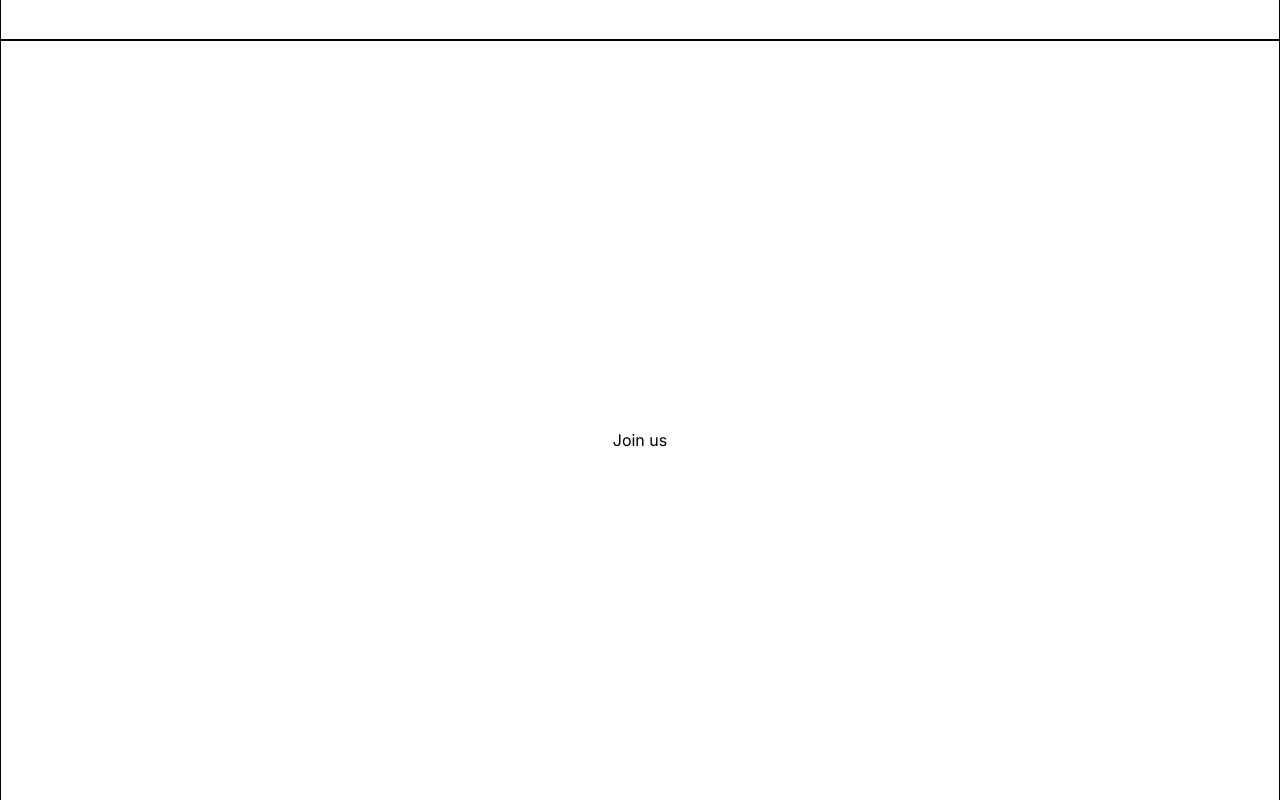
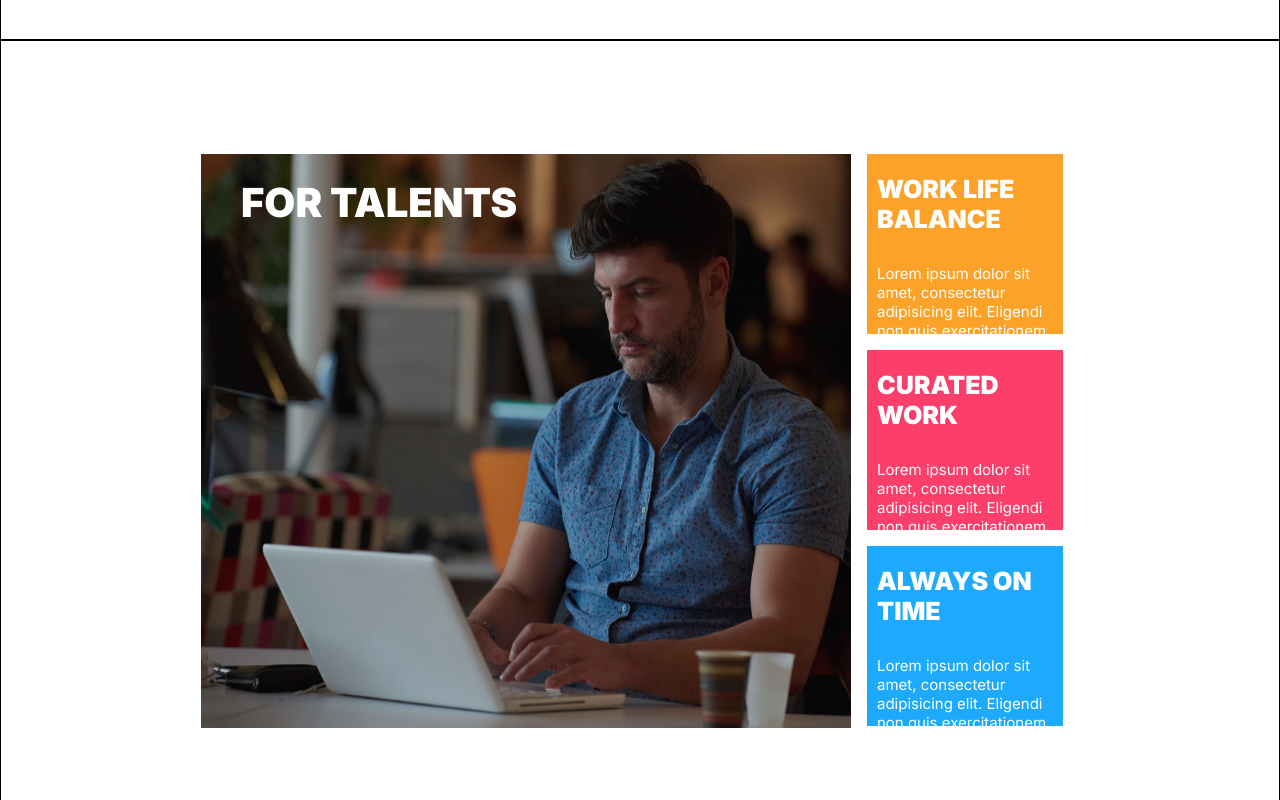
Before and after one commit to wadze213/crework-source, a React (Create React App) app in the folder crework/: page / in a window 1280 px wide. Shown: the part 3160-3960 px from the top of the page. Built offline with nearby package versions, Linux system fonts and the light colour scheme.

Commit message:
Adding Join by Glenn

```diff
--- a/crework/src/components/Join.js
+++ b/crework/src/components/Join.js
@@ -1,10 +1,36 @@
 import React from 'react'
 import './component-styles/styles.css'
+import talent from '../images/talent_3.png'
+import '../components/component-styles/join.css'
 
 const Join = () => {
   return (
-    <section>
-        Join us
+    <section className='join'>
+      <div className='joinContainer'>
+          <div>
+          <h1 className='joinTitle'>FOR TALENTS</h1>
+          <img src={talent} alt=""></img>
+          </div>
+          <div >
+            <div className='joinBox'>
+              <div className='joinOrange '>
+                <h2>WORK LIFE BALANCE</h2>
+                <p>Lorem ipsum dolor sit amet, consectetur adipisicing elit. Eligendi non quis exercitationem </p>
+
+              </div>
+              <div className='joinPink'>
+                  <h2>CURATED WORK</h2>
+                  <p>Lorem ipsum dolor sit amet, consectetur adipisicing elit. Eligendi non quis exercitationem </p>
+
+              </div>
+              <div className='joinBlue '>
+                  <h2>ALWAYS ON TIME</h2>
+                  <p>Lorem ipsum dolor sit amet, consectetur adipisicing elit. Eligendi non quis exercitationem</p>
+
+              </div>
+            </div>
+          </div>
+      </div>
     </section>
   )
 }
--- /dev/null
+++ b/crework/src/components/component-styles/join.css
@@ -0,0 +1,83 @@
+.join{
+
+    display: flex;
+    gap: 2rem;
+    padding: 50px 200px ;
+}
+.joinContainer{
+  display: flex;
+  flex-direction: row;
+
+}
+.joinContainer img{
+  width: 650px;
+  height: 590px;
+  padding-top: 1rem;
+}
+.joinContainer h2{
+  font-size: 25px;
+  padding: 20px 10px;
+
+}
+.joinContainer h1{
+  font-weight: 900;
+  font-size: 2.5rem;
+
+}
+.joinContainer p{
+  font-size: 15px;
+  padding: 10px;
+}
+.joinBox{
+  padding: 1rem;
+  display: flex;
+  flex-direction: column;
+  justify-content: space-around;
+  gap: 1rem;
+}
+
+.joinOrange{
+  background-color:#FDA228;
+  color: white;
+ height: 180px;
+ cursor: pointer;
+ transition: all 0.5s;
+}
+.joinPink{
+  background-color:   #FC3E6B;
+  color: white;
+  height: 180px;
+  cursor: pointer;
+  transition: all 0.5s;
+}
+.joinBlue{
+  background-color: #1DAAFC;
+  color: white;
+  height: 180px;
+  cursor: pointer;
+  transition: all 0.5s;
+}
+.joinTitle{
+  position: absolute;
+  color: white;
+  padding: 20px;
+  margin: 20px;
+}
+.joinOrange:hover{
+  height: 190px;
+  transform: scale(1.05);
+  transition: all 0.5s;
+  background-color:  #E38910;
+}
+.joinPink:hover{
+  height: 190px;
+  transform: scale(1.05);
+  transition: all 0.5s;
+  background-color: #CD0E3B;
+}
+.joinBlue:hover{
+  background-color: #1C93D8;
+  height: 190px;
+  transform: scale(1.05);
+  transition: all 0.5s;
+}
```
Also changed, not shown: crework/src/images/talent_3.png (added).
